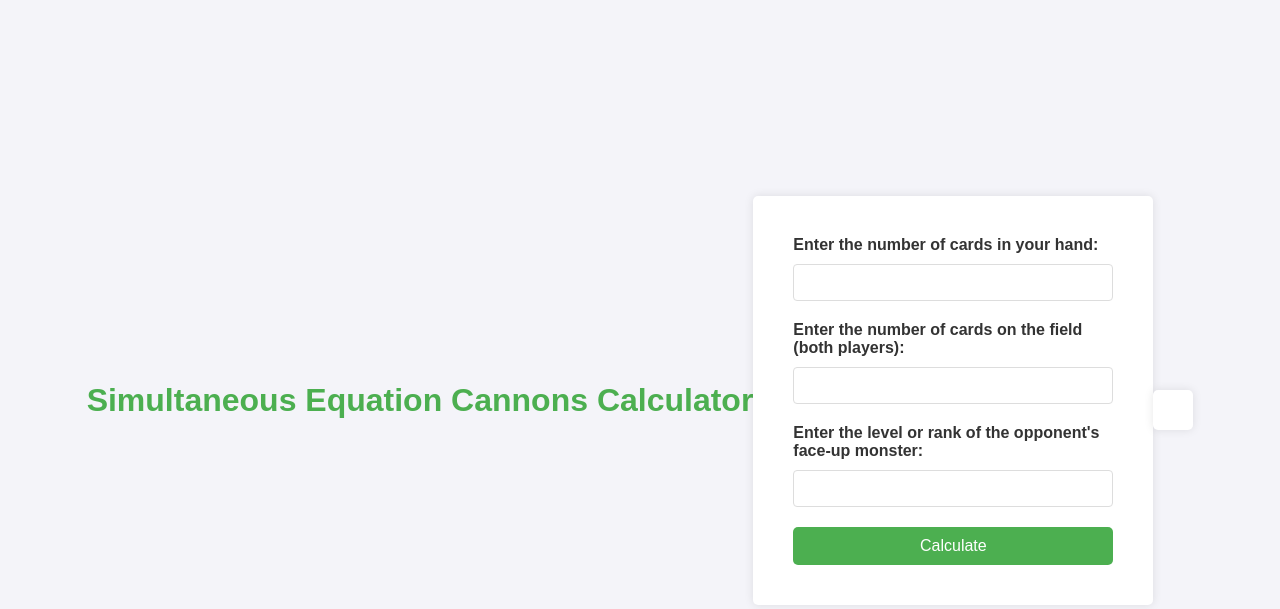
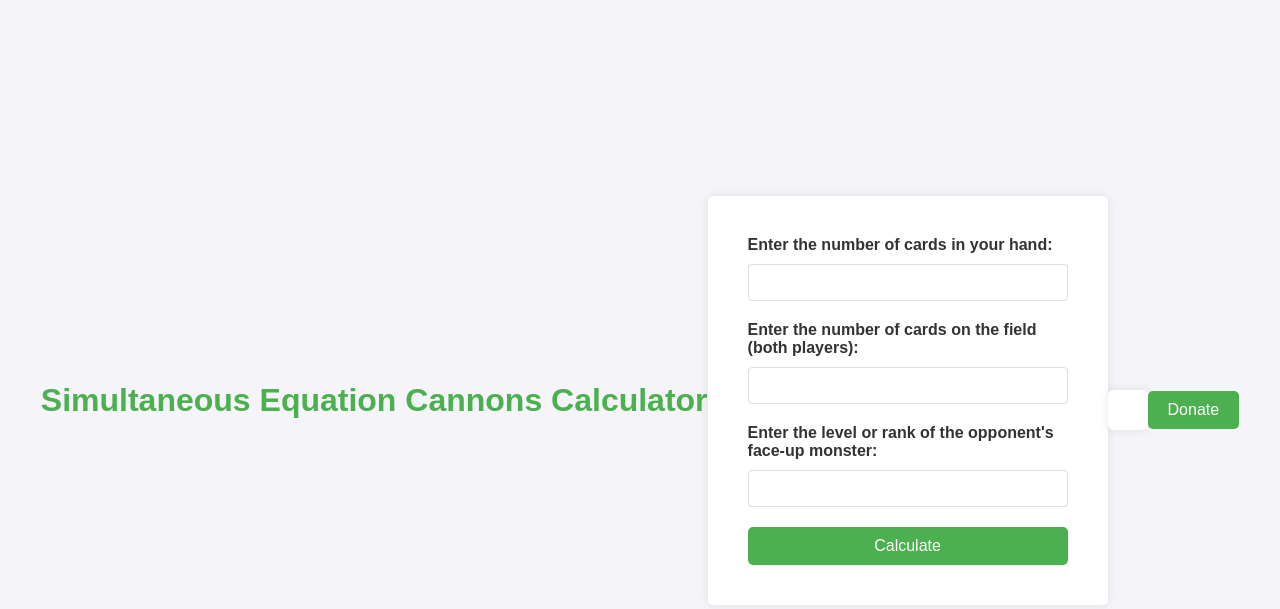
Before and after one commit to Yeet195/simultaneous-equation-cannons, a Flask app: page / in a window 1280 px wide. Shown: the top 609 px of the page. Run offline with Flask 3, Linux system fonts and the light colour scheme.

Commit message:
added donaion link

```diff
--- a/templates/index.html
+++ b/templates/index.html
@@ -22,6 +22,10 @@
     </form>
     <div id="result"></div>
 
+    <div style="margin-top: 20px;">
+        <button onclick="window.location.href='https://www.paypal.com/donate/?hosted_button_id=GFZSTP6Q394TY'">Donate</button>
+    </div>
+
     <script>
         document.getElementById('monster-form').addEventListener('submit', function(event) {
             event.preventDefault();
```
